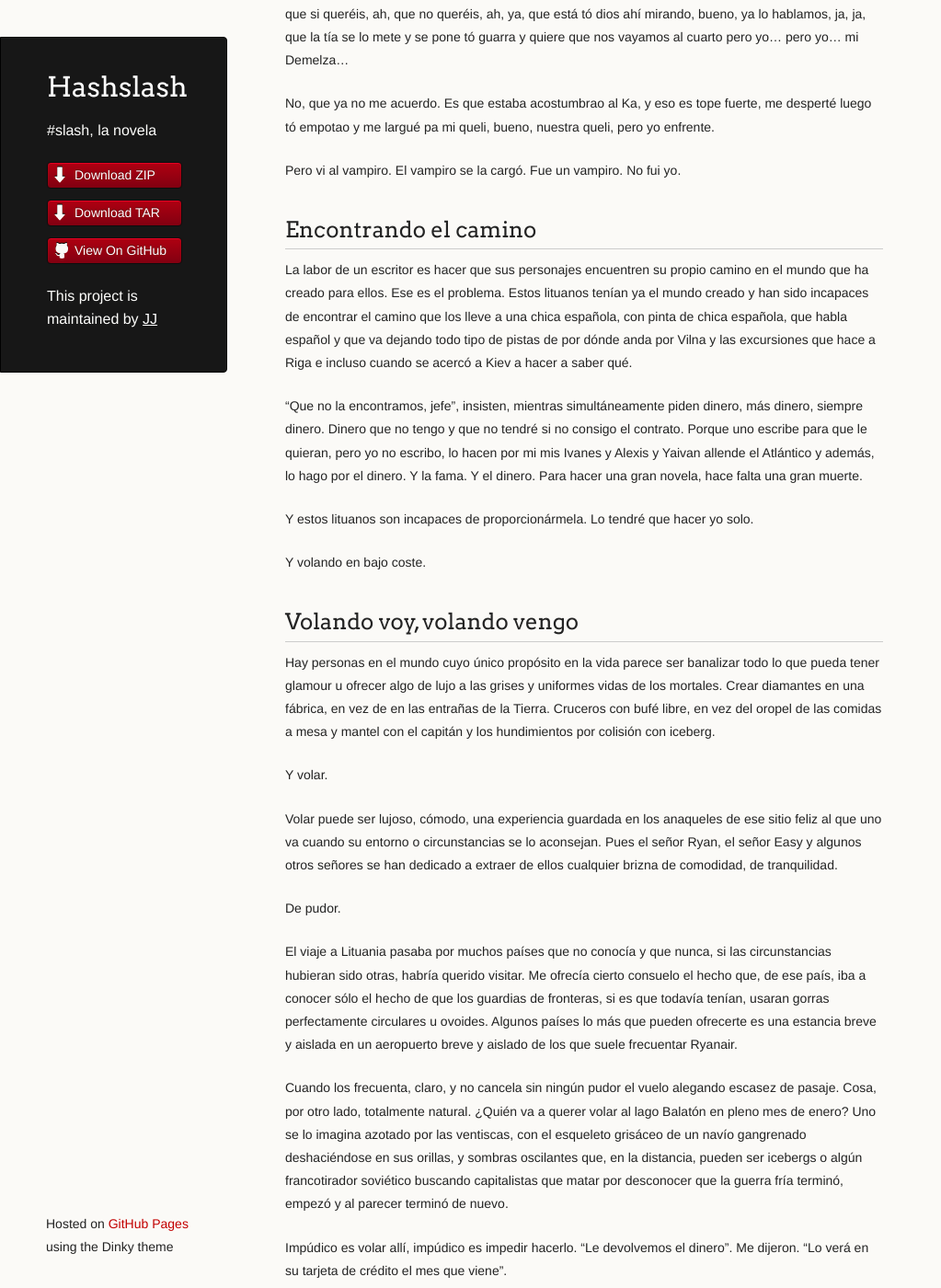
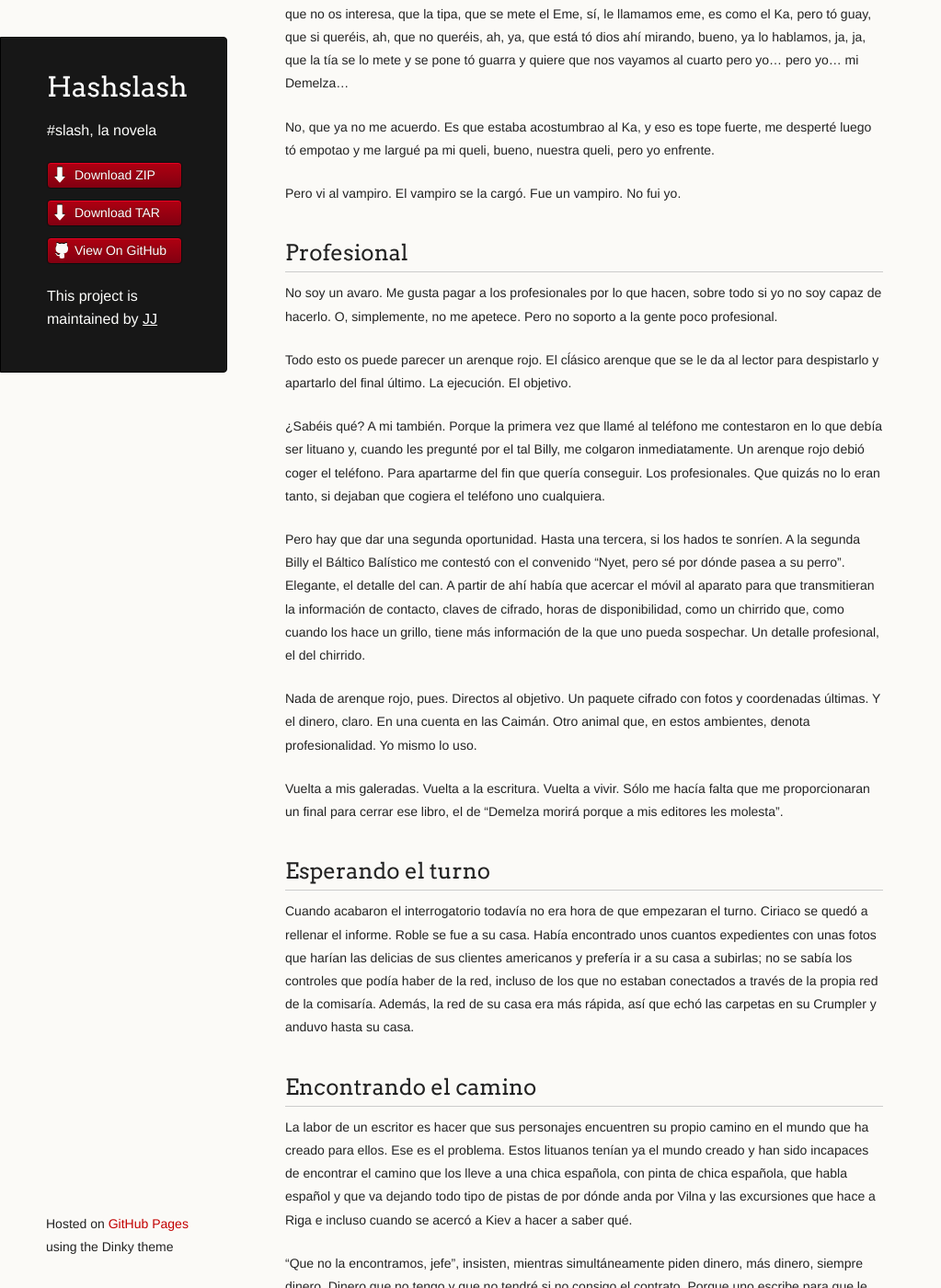
Before and after one commit to JJ/HashSlash, a Jekyll site: the page built from texto/HashSlash.md, in a window 1280 px wide and 1400 px high, scrolled down 49591 px. Shown: the whole window at 92% size, without its empty margins (0-1023 px from the left). Built offline with Jekyll 4.4.1, drawn with Linux system fonts in a browser that asks for light colours; some of the changed text lies outside the part shown.

Commit message:
Sync texto/HashSlash.md from master to gh-pages

```diff
--- a/texto/HashSlash.md
+++ b/texto/HashSlash.md
@@ -2103,8 +2103,8 @@ oposiciones y de los chinos que las inventaron hacía mil o un millón
 de años, así que bajó por la calle Navas buscando algún bar en los
 alrededores de la comisaría donde los compañeros, algunos de ellos
 fuera de servicio, se reunían a hablar de sus cosas y en algunas
-ocasiones de las de los demás. Entre plato de cazón y de berenjenas
-fritas, se resolvían crímenes, se cimentaban amistadas, se resolvían
+ocasiones de las de los demás. Entre plato de cazón en adobo y de berenjenas
+fritas, se resolvían crímenes, se cimentaban amistadas, se arreglaban
 los problemas del país y mantenía el nivel de alcohol y fritangas en
 sangre justo al nivel en que las pastillas para el colesterol no
 tuvieran demasiado trabajo en reducirlo.
@@ -2116,7 +2116,7 @@ tuvieran demasiado trabajo en reducirlo.
  los bares que, sumadas, tienen una superficie mucho mayor que toda la
  universidad.
 
- Allí estaba Eladio, el Yimi y, por supuesto, Rosalía; algunos otros
+ Allí estaban Eladio, el Yimi y, por supuesto, Rosalía; algunos otros
  compañeros más que Ciriaco no conocía y más de un extranjero
  cometiendo el sacrilegio de comer
  el jamón con cuchillo y tenedor.
@@ -2250,8 +2250,7 @@ finalmente me avine a llamar, usando la frase que me habían indicado,
 hablo ruso. Lo aprendí para poder leer a Tolstoi en su versión
 original. Es lo que todo escritor debe hacer.
 
-Es mentira. Lo aprendí para que me pudieran contratar los rusos en mi
-época de mercenario.
+Es mentira. Lo aprendí para que me poder acceder a contratos de los servicios de seguridad rusos en mi fase de mercenario.  Mercenario profesional.
 
 Y eso sí es verdad. Fui mercenario, sí. “¿Quiere usted escribir? Viva
 usted primero“, ¿no os lo he dicho antes? ¿Es que no leéis? No, no
@@ -2476,6 +2475,35 @@ bueno, nuestra queli, pero yo enfrente.
 
 Pero vi al vampiro. El vampiro se la cargó. Fue un vampiro. No fui
 yo.
+
+## Profesional
+
+No soy un avaro. Me gusta pagar a los profesionales por lo que hacen, sobre todo si yo no soy capaz de hacerlo. O, simplemente, no me apetece. Pero no soporto a la gente poco profesional.
+
+Todo esto os puede parecer un arenque rojo. El cĺásico arenque que se le da al lector para despistarlo y apartarlo del final último. La ejecución. El objetivo.
+
+¿Sabéis qué? A mi también. Porque la primera vez que llamé al teléfono me contestaron en lo que debía ser lituano y, cuando les pregunté por el tal Billy, me colgaron inmediatamente. Un arenque rojo debió coger el teléfono. Para apartarme del fin que quería conseguir. Los profesionales. Que quizás no lo eran tanto, si dejaban que cogiera el teléfono uno cualquiera.
+
+Pero hay que dar una segunda oportunidad. Hasta una tercera, si los hados te sonríen. A la segunda Billy el Báltico Balístico me contestó con el convenido "Nyet, pero sé por dónde pasea a su perro". Elegante, el detalle del can. A partir de ahí había que acercar el móvil al aparato para que transmitieran la información de contacto, claves de cifrado, horas de disponibilidad, como un chirrido que, como cuando los hace un grillo, tiene más información de la que uno pueda sospechar. Un detalle profesional, el del chirrido.
+
+Nada de arenque rojo, pues. Directos al objetivo. Un paquete cifrado con fotos y coordenadas últimas. Y el dinero, claro. En una cuenta en las Caimán. Otro animal que, en estos ambientes, denota profesionalidad. Yo mismo lo uso.
+
+Vuelta a mis galeradas. Vuelta a la escritura. Vuelta a vivir. Sólo me
+hacía falta que me proporcionaran un final para cerrar ese libro, el
+de "Demelza morirá porque a mis editores les molesta".
+
+
+## Esperando el turno
+
+Cuando acabaron el interrogatorio todavía no era hora de que empezaran
+el turno. Ciriaco se quedó a rellenar el informe. Roble se fue a su
+casa. Había encontrado unos cuantos expedientes con unas fotos que
+harían las delicias de sus clientes americanos y prefería ir a su casa
+a subirlas; no se sabía los controles que podía haber de la red,
+incluso de los que no estaban conectados a través de la propia red de
+la comisaría. Además, la red de su casa era más rápida, así que echó
+las carpetas en su Crumpler y anduvo hasta su casa.
+
 
 ## Encontrando el camino
 
```
Also changed, not shown: other parts of texto/HashSlash.md (+1 -1 lines).
